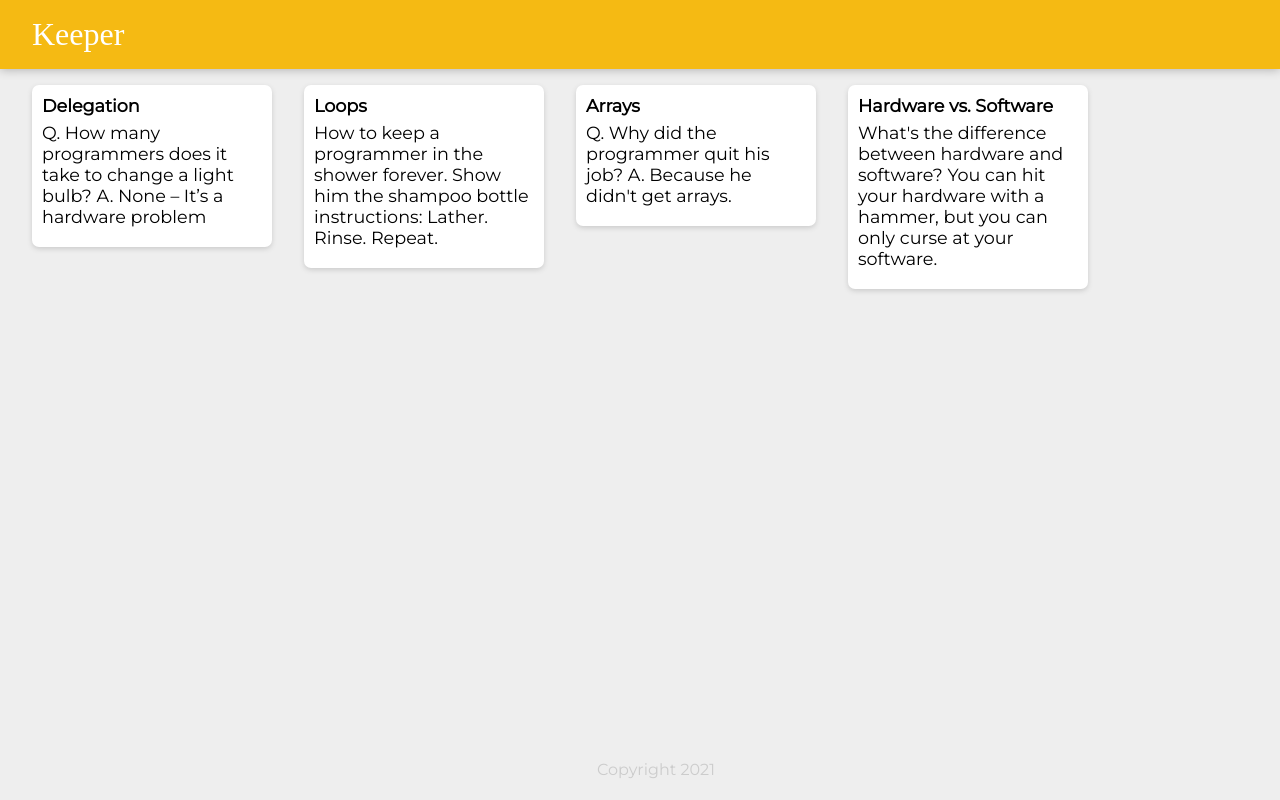
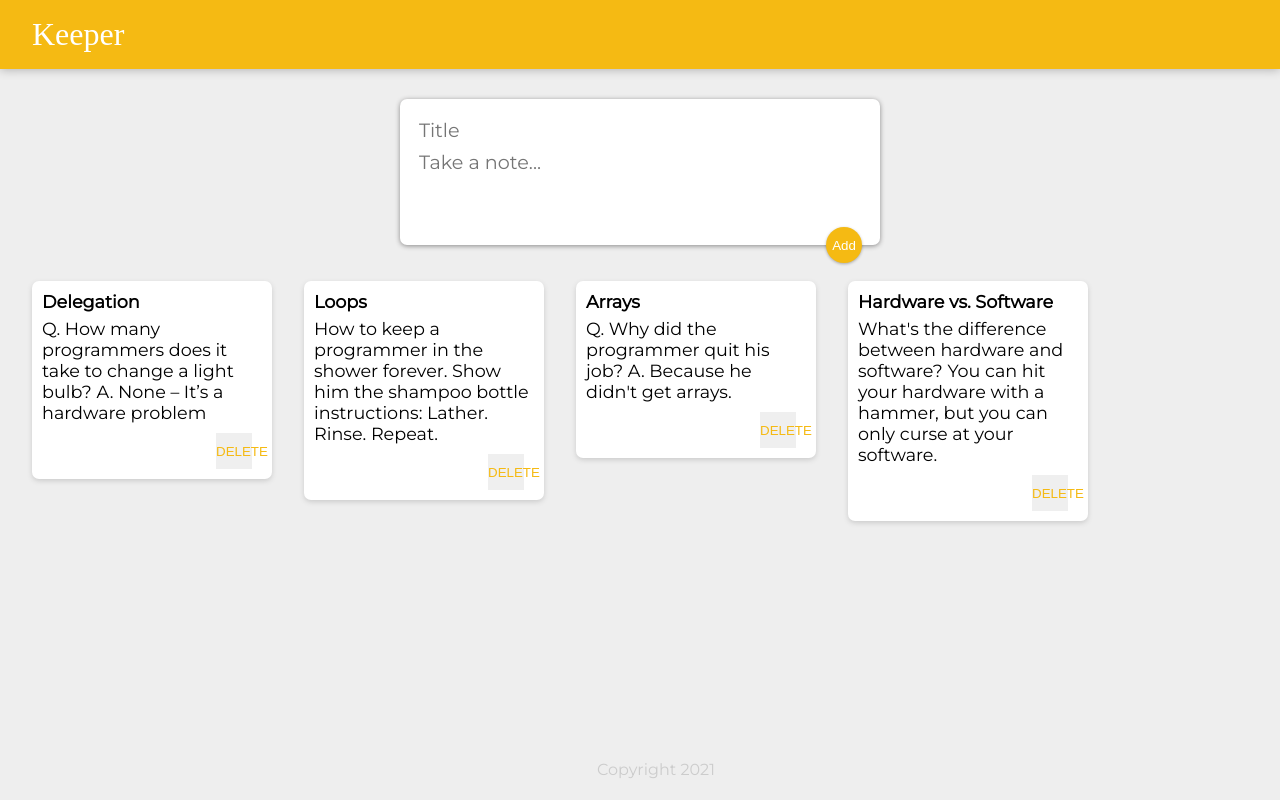
Before and after one commit to prabhuyadav/Notekeeper, a React (Create React App) app: page / in a window 1280 px wide. Built offline with nearby package versions, Linux system fonts and the light colour scheme; a web font is replaced by a local one.

Commit message:
Add/Delete Note functionalities added using React State Hook and Managing states and functions across component tree

```diff
--- a/public/styles.css
+++ b/public/styles.css
@@ -54,3 +54,49 @@ footer p {
   white-space: pre-wrap;
   word-wrap: break-word;
 }
+
+.note button {
+  position: relative;
+  float: right;
+  margin-right: 10px;
+  color: #f5ba13;
+  border: none;
+  width: 36px;
+  height: 36px;
+  cursor: pointer;
+  outline: none;
+}
+
+form {
+  position: relative;
+  width: 480px;
+  margin: 30px auto 20px auto;
+  background: #fff;
+  padding: 15px;
+  border-radius: 7px;
+  box-shadow: 0 1px 5px rgb(138, 137, 137);
+}
+form input,
+form textarea {
+  width: 100%;
+  border: none;
+  padding: 4px;
+  outline: none;
+  font-size: 1.2em;
+  font-family: inherit;
+  resize: none;
+}
+form button {
+  position: absolute;
+  right: 18px;
+  bottom: -18px;
+  background: #f5ba13;
+  color: #fff;
+  border: none;
+  border-radius: 50%;
+  width: 36px;
+  height: 36px;
+  box-shadow: 0 1px 3px rgba(0, 0, 0, 0.3);
+  cursor: pointer;
+  outline: none;
+}
--- a/src/components/App.jsx
+++ b/src/components/App.jsx
@@ -1,17 +1,33 @@
-import React from "react";
+import React, { useState } from "react";
 import Header from "./Header";
 import Footer from "./Footer";
+import CreateArea from "./CreateArea";
 import Note from "./Note";
 import notes from "../notes";
 
-const createNote = (item) => (
-  <Note key={item.key} noteTitle={item.title} noteBody={item.content} />
-);
 function App() {
+  const [allNotes, setAllNotes] = useState(notes);
+  function addNote(note) {
+    setAllNotes((prevNotes) => [...prevNotes, note]);
+  }
+  function deleteNote(id) {
+    setAllNotes((prevNotes) => {
+      return prevNotes.filter((_, index) => index !== id);
+    });
+  }
   const htmlApp = (
     <div>
       <Header />
-      {notes.map(createNote)}
+      <CreateArea addNote={addNote} />
+      {allNotes.map((item, index) => (
+        <Note
+          key={index}
+          id={index}
+          noteTitle={item.title}
+          noteBody={item.content}
+          deleteNote={deleteNote}
+        />
+      ))}
       <Footer />
     </div>
   );
--- /dev/null
+++ b/src/components/CreateArea.jsx
@@ -0,0 +1,41 @@
+import React from "react";
+import { useState } from "react";
+
+function CreateArea(props) {
+  const [note, setNote] = useState({ title: "", content: "" });
+  function handleChange(event) {
+    const { name, value } = event.target;
+    setNote((prevValue) => ({ ...prevValue, [name]: value }));
+  }
+
+  function add(e) {
+    e.preventDefault();
+    props.addNote(note);
+    setNote({ title: "", content: "" });
+  }
+
+  return (
+    <div>
+      <form>
+        <input
+          name="title"
+          placeholder="Title"
+          value={note.title}
+          onChange={handleChange}
+        />
+        <textarea
+          name="content"
+          placeholder="Take a note..."
+          value={note.content}
+          rows="3"
+          onChange={handleChange}
+        />
+        <button type="submit" onClick={add}>
+          Add
+        </button>
+      </form>
+    </div>
+  );
+}
+
+export default CreateArea;
--- a/src/components/Note.jsx
+++ b/src/components/Note.jsx
@@ -1,10 +1,14 @@
 import React from "react";
 
 function Note(props) {
+  function removeNote() {
+    props.deleteNote(props.id);
+  }
   return (
     <div className="note">
       <h1>{props.noteTitle}</h1>
       <p>{props.noteBody}</p>
+      <button onClick={removeNote}>DELETE</button>
     </div>
   );
 }
```
